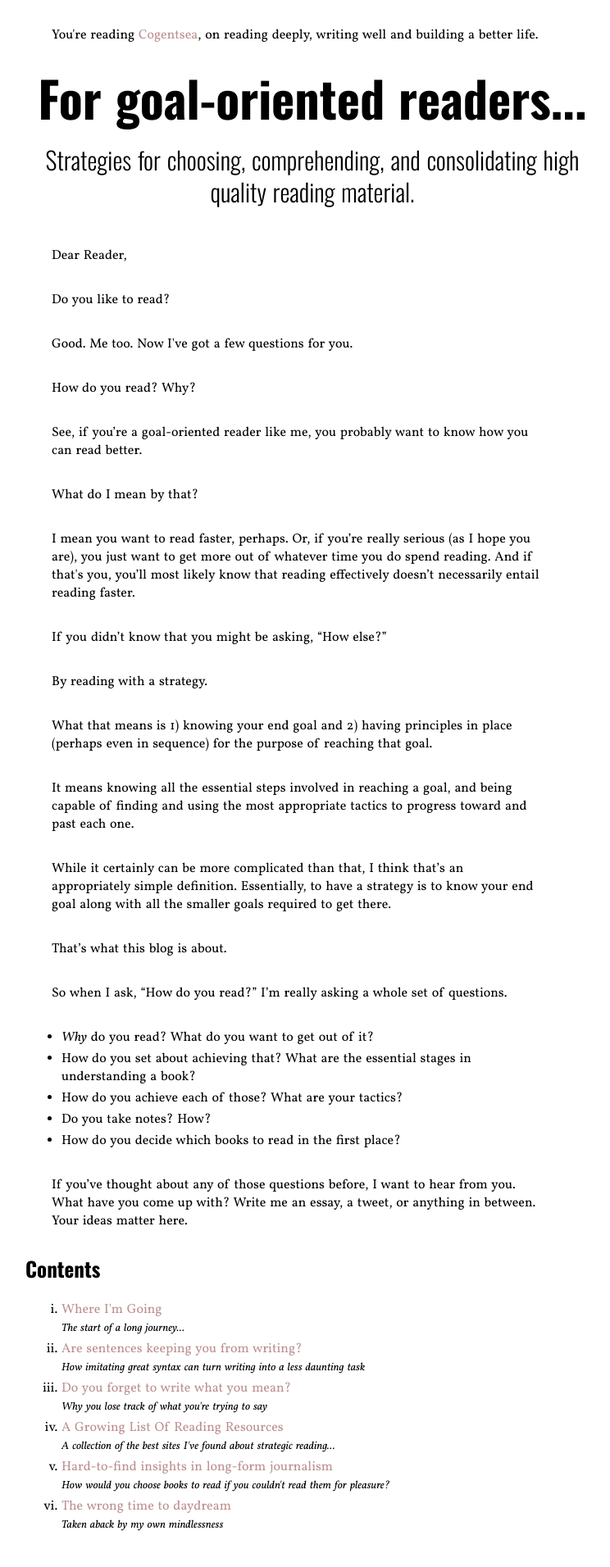
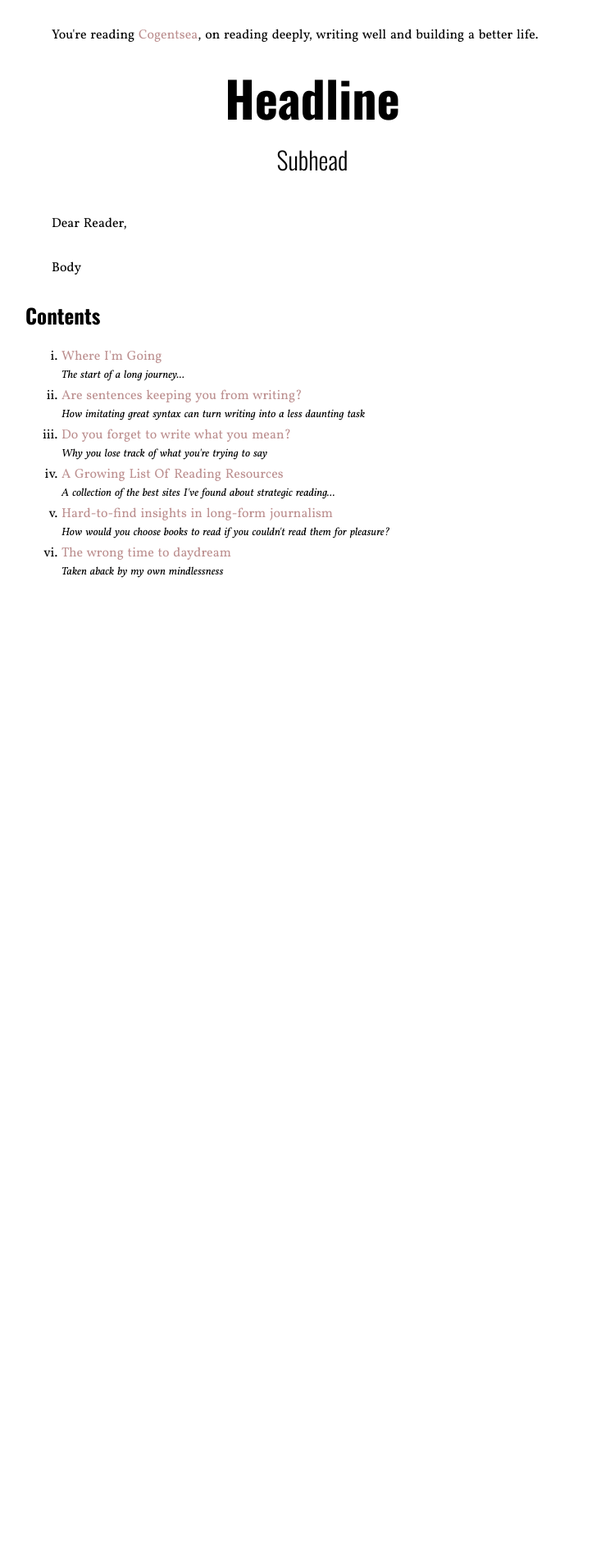
Before and after one commit to jacksoncusick/cogentsea, a Jekyll site: the page built from index.html, in a window 1280 px wide. Shown: the whole page at 82% size, without its empty margins (259-1003 px from the left). Built offline with Jekyll 4.4.1, drawn with Linux system fonts in a browser that asks for light colours; the list of posts is cut into pages by our own code; after the commit the page ends 900 px from its top, so only the background shows below that.

Commit message:
Update index.html

```diff
--- a/index.html
+++ b/index.html
@@ -5,8 +5,8 @@ published: true
 ---
 
 <hgroup>
-<h1>For goal-oriented readers...</h1>
-<h2>Strategies for choosing, comprehending, and consolidating high quality reading material. </h2>
+<h1>Headline</h1>
+<h2>Subhead</h2>
 </hgroup>
 
 
@@ -15,27 +15,7 @@ published: true
 <!-- Body Section -->
 <section>
 <p class="dear-reader">Dear Reader,
-<p>Do you like to read?
-<p>Good. Me too. Now I've got a few questions for you.
-<p>How do you read? Why?
-<p>See, if you’re a goal-oriented reader like me, you probably want to know how you can read better.
-<p>What do I mean by that?
-<p>I mean you want to read faster, perhaps. Or, if you’re really serious (as I hope you are), you just want to get more out of whatever time you do spend reading. And if that's you, you’ll most likely know that reading effectively doesn’t necessarily entail reading faster.
-<p>If you didn’t know that you might be asking, “How else?”
-<p>By reading with a strategy.
-<p>What that means is 1) knowing your end goal and 2) having principles in place (perhaps even in sequence) for the purpose of reaching that goal.
-<p>It means knowing all the essential steps involved in reaching a goal, and being capable of finding and using the most appropriate tactics to progress toward and past each one.
-<p>While it certainly can be more complicated than that, I think that’s an appropriately simple definition. Essentially, to have a strategy is to know your end goal along with all the smaller goals required to get there.
-<p>That’s what this blog is about.
-<p>So when I ask, “How do you read?” I’m really asking a whole set of questions.
-<ul>
-  <li><em>Why</em> do you read? What do you want to get out of it?
-<li>How do you set about achieving that? What are the essential stages in understanding a book?
-<li>How do you achieve each of those? What are your tactics?
-<li>Do you take notes? How?
-<li>How do you decide which books to read in the first place?
-</ul>
-<p>If you’ve thought about any of those questions before, I want to hear from you. What have you come up with? Write me an essay, a tweet, or anything in between. Your ideas matter here.
+<p>Body
 </section>
 
 
```
